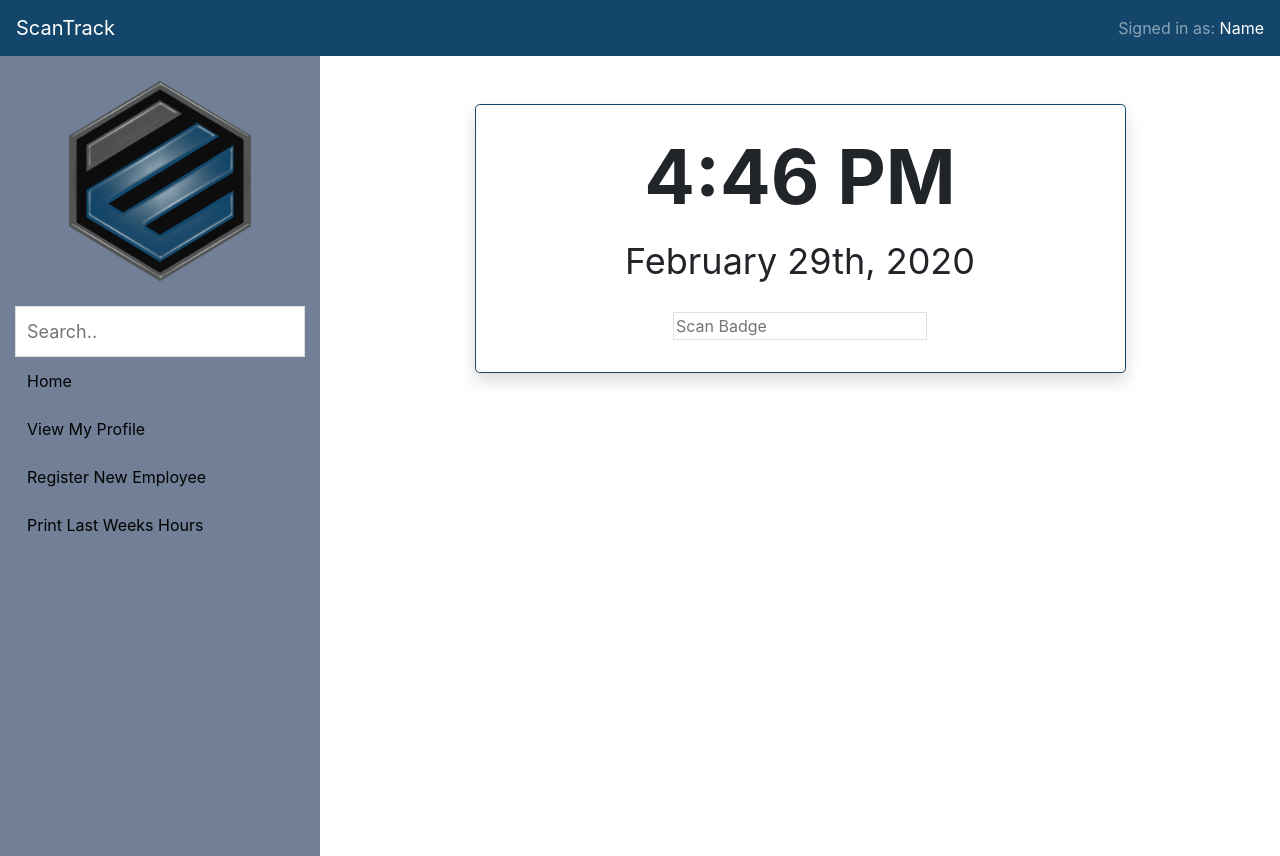
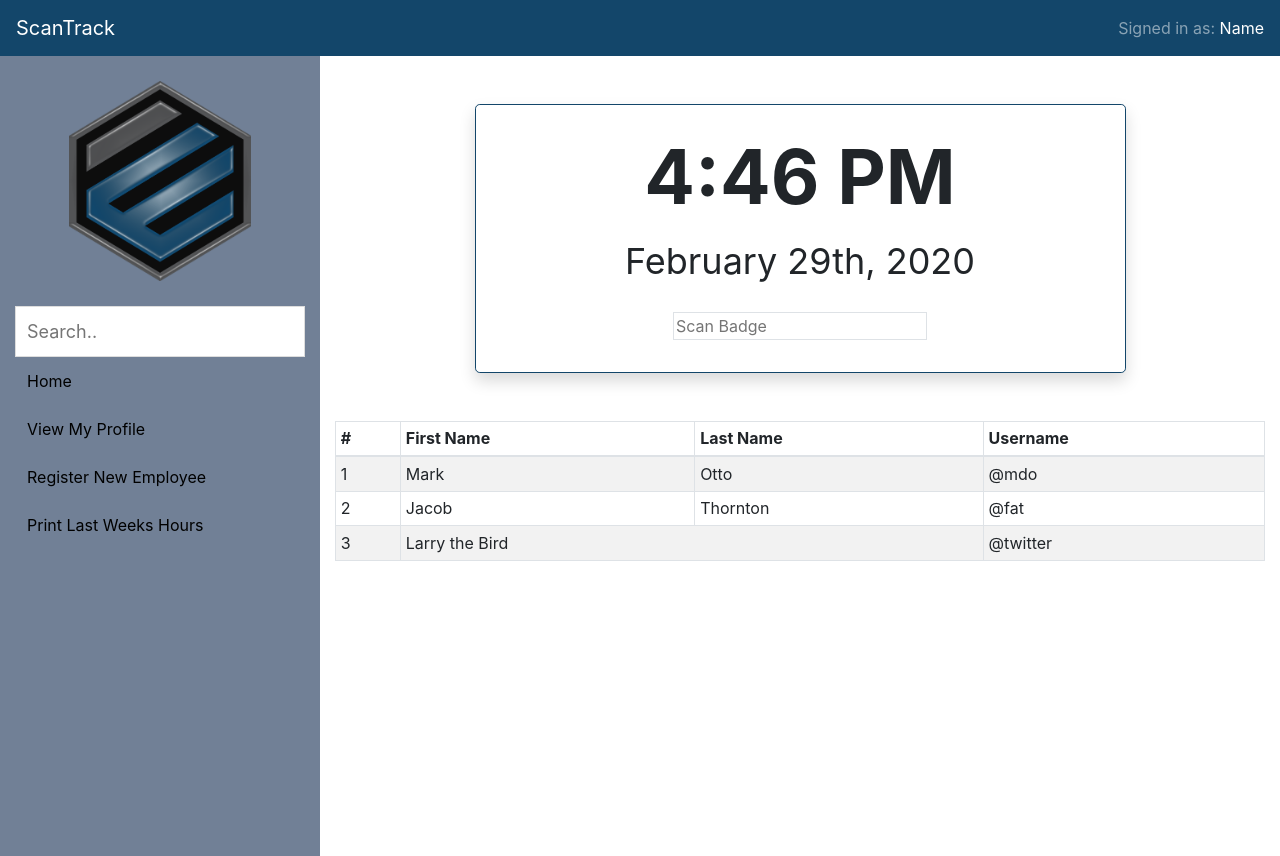
Before and after one commit to rachaelchar/ScanTrack, a React (Create React App) app in the folder client/: page / in a window 1280 px wide. Built offline with nearby package versions, Linux system fonts and the light colour scheme; no server answers.

Commit message:
add table component to troubleshoot API routes

```diff
--- /dev/null
+++ b/client/src/components/TableExample/index.js
@@ -0,0 +1,37 @@
+import React from 'react';
+import Table from 'react-bootstrap/Table';
+
+export default function TableExample() {
+
+  return (
+    <Table striped bordered hover size="sm">
+      <thead>
+        <tr>
+          <th>#</th>
+          <th>First Name</th>
+          <th>Last Name</th>
+          <th>Username</th>
+        </tr>
+      </thead>
+      <tbody>
+        <tr>
+          <td>1</td>
+          <td>Mark</td>
+          <td>Otto</td>
+          <td>@mdo</td>
+        </tr>
+        <tr>
+          <td>2</td>
+          <td>Jacob</td>
+          <td>Thornton</td>
+          <td>@fat</td>
+        </tr>
+        <tr>
+          <td>3</td>
+          <td colSpan="2">Larry the Bird</td>
+          <td>@twitter</td>
+        </tr>
+      </tbody>
+    </Table>
+  )
+}
--- a/client/src/pages/Home.js
+++ b/client/src/pages/Home.js
@@ -5,6 +5,7 @@
 import Axios from "axios";
 import SideNav from "../components/SideNav"
 import ScanJumbotron from "../components/ScanJumbotron";
+import TableExample from "../components/TableExample";
 
 function Home(props) {
 
@@ -29,6 +30,7 @@
         </Col>
         <Col md={{ span: 9 }}>
           <ScanJumbotron />
+          <TableExample />
         </Col>
       </Row>
       {/* </Container> */}
```
